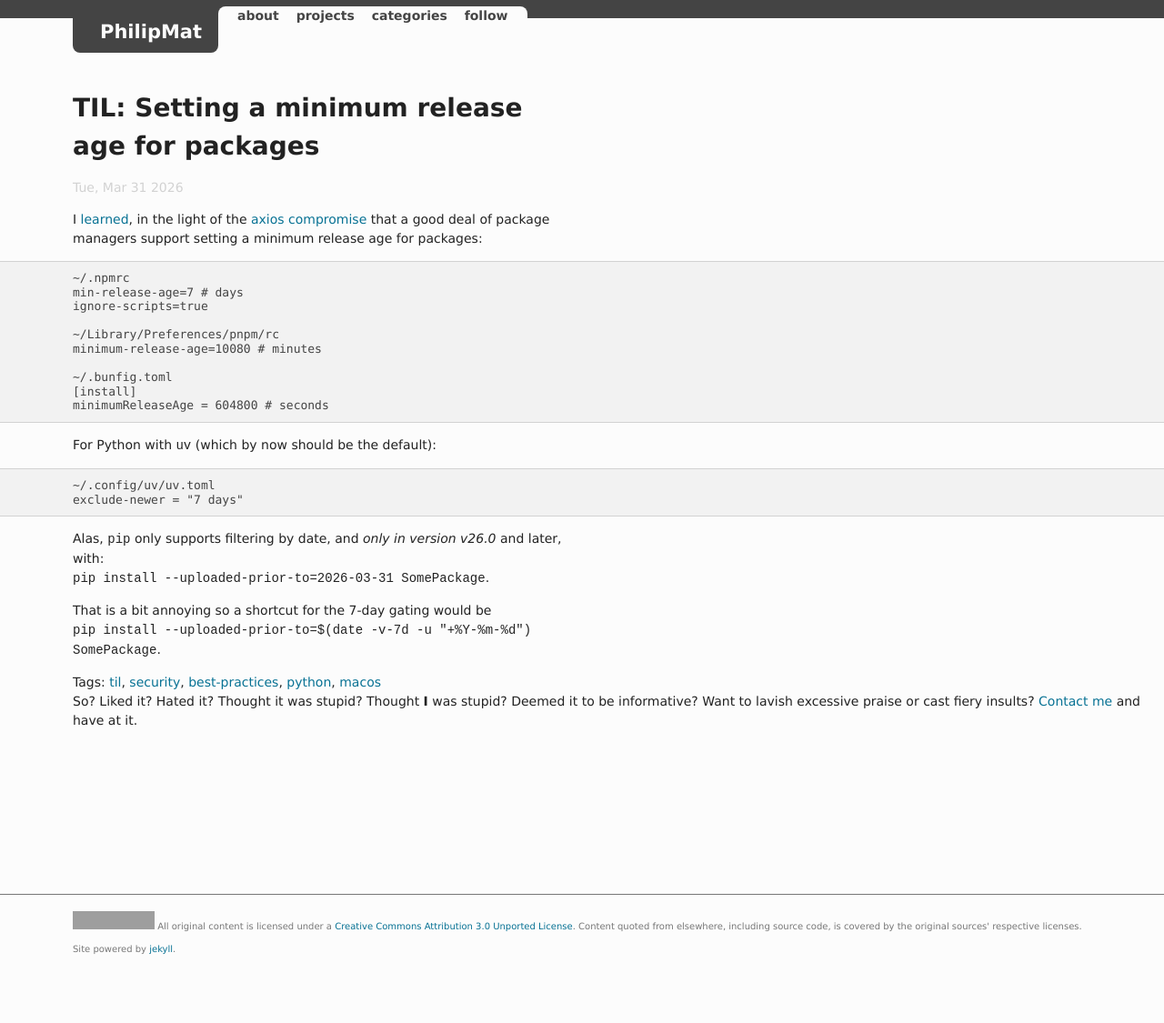
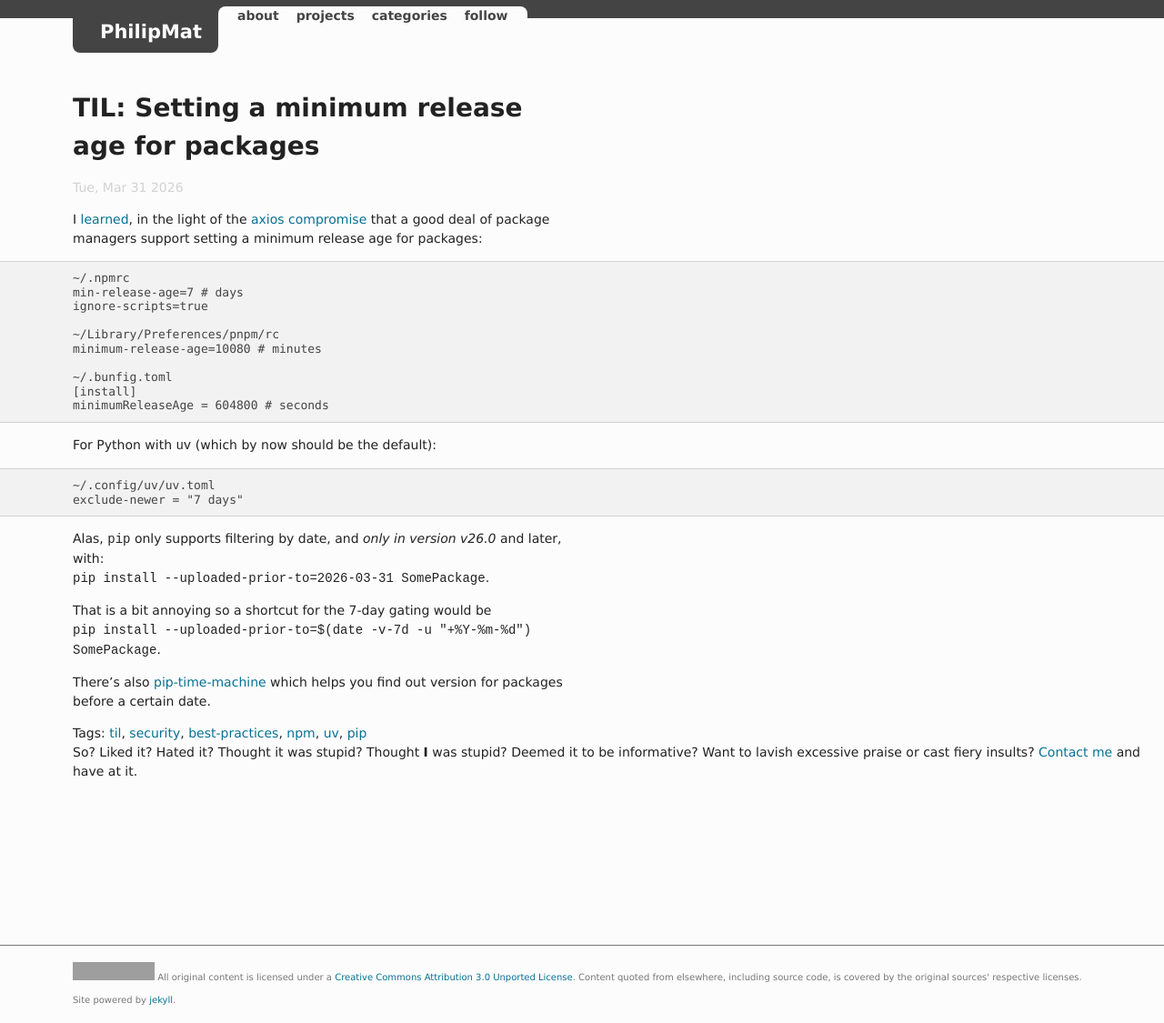
Before and after one commit to philipmat/philipmat.github.io, a Jekyll site: the page built from _posts/2026-03-31-minimum-release-age-package-managers.md, in a window 1280 px wide. Shown: the whole page at 91% size. Built offline with Jekyll 4.4.1, drawn with Linux system fonts in a browser that asks for light colours; before the commit the page ends 1069 px from its top, so only the background shows below that; grey boxes are pictures that could not be loaded.

Commit message:
Mentions pip-time-machine

````diff
--- a/_posts/2026-03-31-minimum-release-age-package-managers.md
+++ b/_posts/2026-03-31-minimum-release-age-package-managers.md
@@ -1,11 +1,13 @@
 ---
 layout: post
 title: "TIL: Setting a minimum release age for packages"
-tags: [til, security, best-practices, python, macos]
+tags: [til, security, best-practices, npm, uv, pip]
 snippet: "Many package managers let you require a minimum package age before installing; examples for npm, pnpm, bun, Python uv, and pip (v26+) with a 7-day shortcut are shown."
 ---
 
-I [learned](https://news.ycombinator.com/item?id=47582632), in the light of the [axios compromise](https://www.stepsecurity.io/blog/axios-compromised-on-npm-malicious-versions-drop-remote-access-trojan) that a good deal of package managers support setting a minimum release age for packages:
+I [learned](https://news.ycombinator.com/item?id=47582632),
+in the light of the [axios compromise](https://www.stepsecurity.io/blog/axios-compromised-on-npm-malicious-versions-drop-remote-access-trojan)
+that a good deal of package managers support setting a minimum release age for packages:
 
 ```
 ~/.npmrc
@@ -32,3 +34,6 @@ Alas, `pip` only supports filtering by date, and _only in version v26.0_ and lat
 
 That is a bit annoying so a shortcut for the 7-day gating would be
 `pip install --uploaded-prior-to=$(date -v-7d -u "+%Y-%m-%d") SomePackage`.
+
+There's also [pip-time-machine](https://f3dai.github.io/pip-time-machine/) which helps you
+find out version for packages before a certain date.
````
